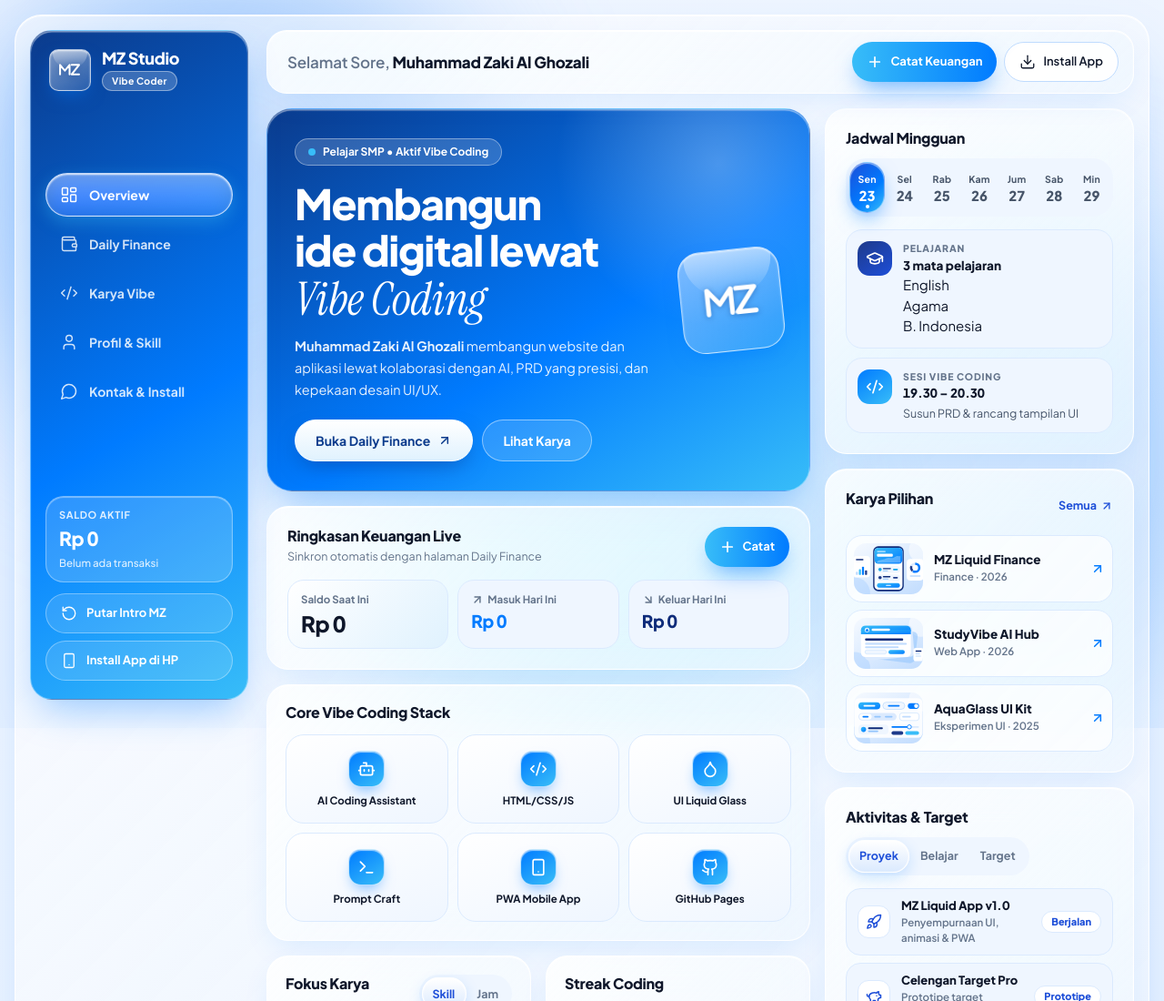
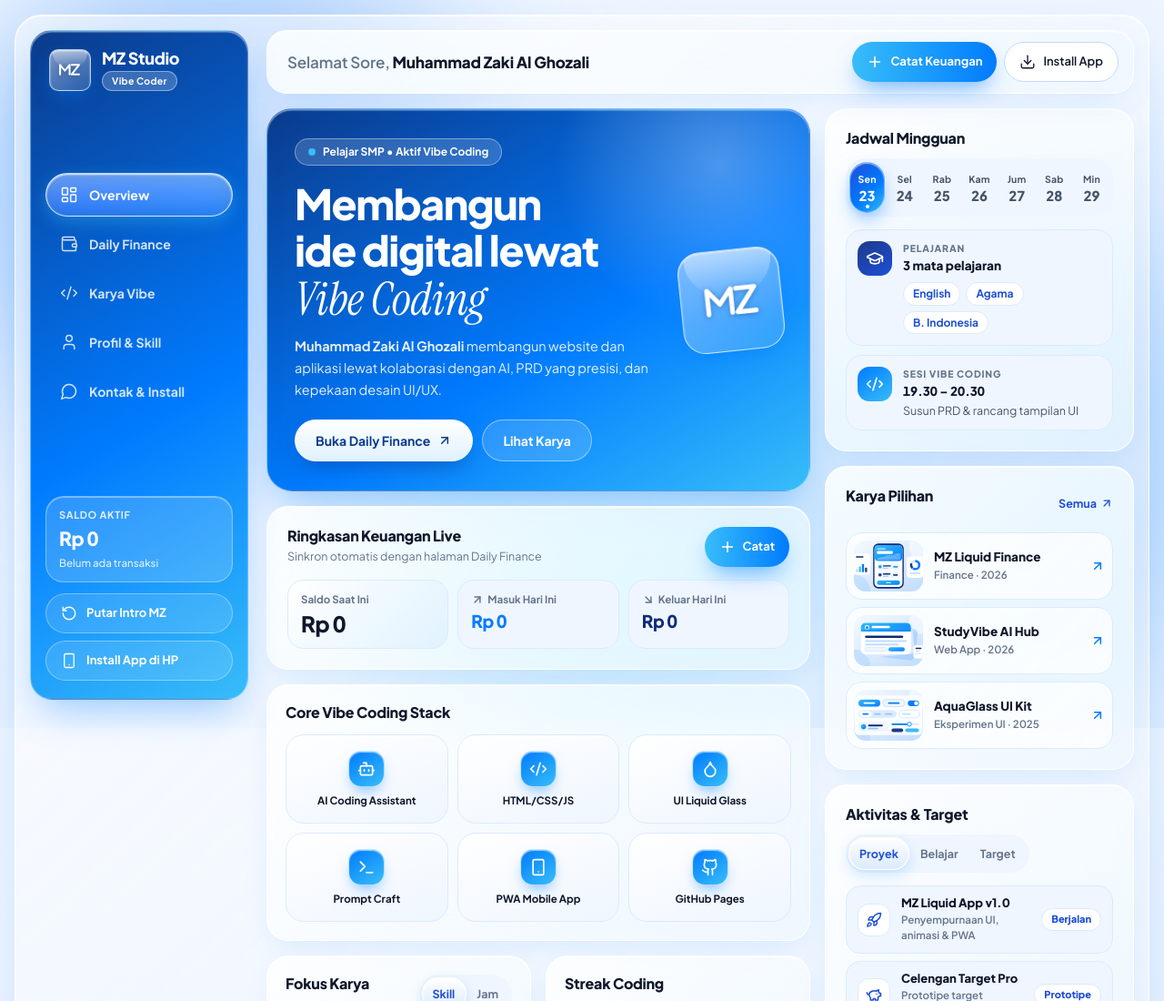
Before and after one commit to zakialghozali11-prog/portofolio.muhammad-zaki, a plain HTML site: page index.html in a window 1280 px wide. Shown: the top 1100 px of the page at 91% size. Drawn offline with Linux system fonts and the light colour scheme.

Commit message:
Update style.css

```diff
--- a/style.css
+++ b/style.css
@@ -2359,6 +2359,25 @@ textarea[aria-invalid="true"] {
   font-variant-numeric: tabular-nums;
 }
 
+.sched-subjects {
+  display: flex;
+  flex-wrap: wrap;
+  gap: 6px;
+  margin-top: 8px;
+}
+
+.sched-subjects li {
+  max-width: 100%;
+  padding: 4px 10px;
+  border-radius: var(--radius-pill);
+  background: #FFFFFF;
+  border: 1px solid var(--blue-ice-border);
+  font-size: 12px;
+  font-weight: 700;
+  line-height: 1.3;
+  color: var(--blue-royal);
+}
+
 .sched-text p {
   margin-top: 2px;
   font-size: 12.5px;
@@ -2746,7 +2765,6 @@ textarea[aria-invalid="true"] {
   display: -webkit-box;
   overflow: hidden;
   -webkit-line-clamp: 2;
-  line-clamp: 2;
   -webkit-box-orient: vertical;
   font-size: 14px;
   font-weight: 700;
```
